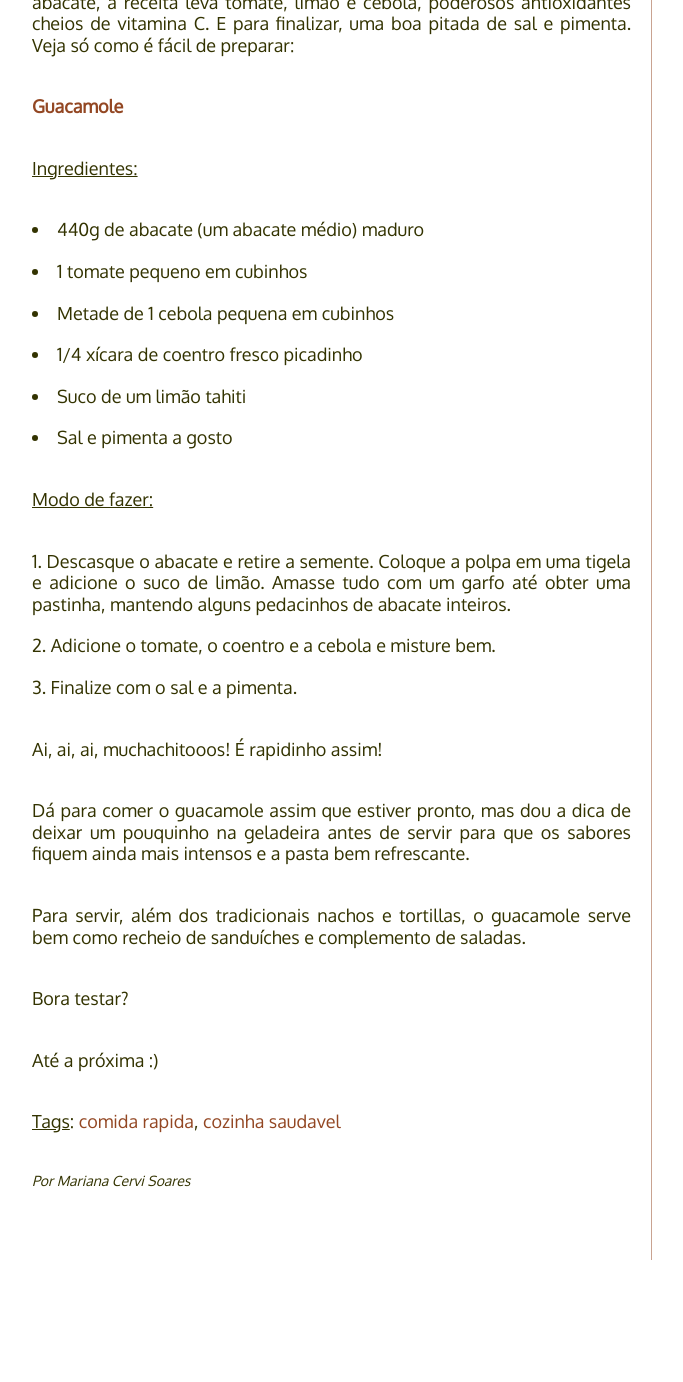
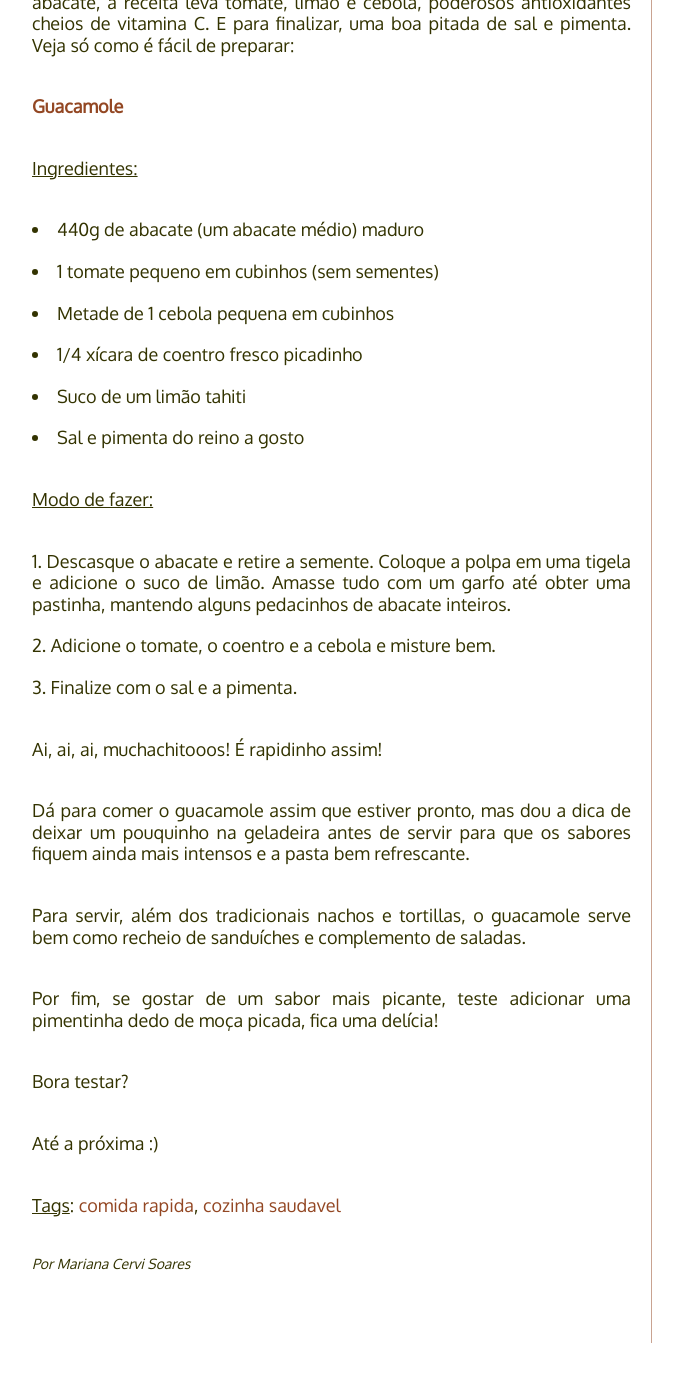
Before and after one commit to PaneladePau/paneladepau-jekyll-blog, a Jekyll site: the page built from _posts/2016-04-01-guacamole.md, in a window 1280 px wide and 1400 px high, scrolled down 684 px. Shown: the top 1382 px of the window, without its empty margins (138-821 px from the left). Built offline with Jekyll 4.4.1, drawn with Linux system fonts in a browser that asks for light colours; nearby versions of some CDN libraries; some web fonts are replaced.

Commit message:
“update”

```diff
--- a/_posts/2016-04-01-guacamole.md
+++ b/_posts/2016-04-01-guacamole.md
@@ -21,11 +21,11 @@ O guacamole é uma pasta de origem mexicana que é feita com uma fruta que a gen
 
 ### Ingredientes:
 * 440g de abacate (um abacate médio) maduro
-* 1 tomate pequeno em cubinhos
+* 1 tomate pequeno em cubinhos (sem sementes)
 * Metade de 1 cebola pequena em cubinhos
 * 1/4 xícara de coentro fresco picadinho
 * Suco de um limão tahiti
-* Sal e pimenta a gosto
+* Sal e pimenta do reino a gosto
 
 ### Modo de fazer:
 
@@ -39,6 +39,8 @@ Dá para comer o guacamole assim que estiver pronto, mas dou a dica de deixar um
 
 Para servir, além dos tradicionais nachos e tortillas, o guacamole serve bem como recheio de sanduíches e complemento de saladas.
 
+Por fim, se gostar de um sabor mais picante, teste adicionar uma pimentinha dedo de moça picada, fica uma delícia!
+
 Bora testar?
 
 Até a próxima :)
```
Also changed, not shown: img/fotos-dos-posts/guacamole.jpg.
